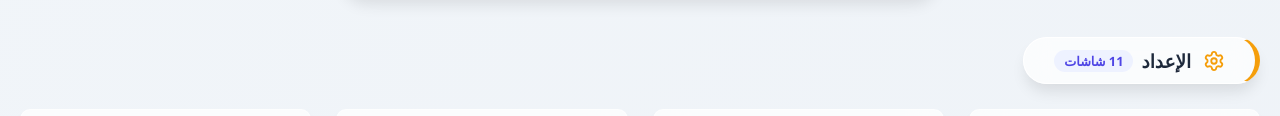
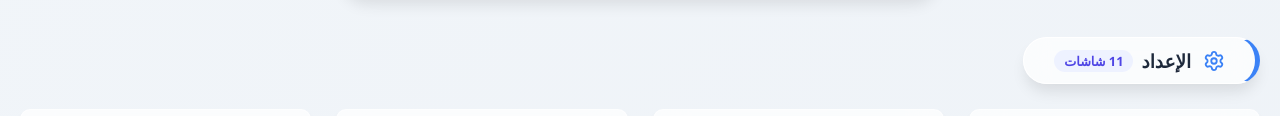
Before and after one commit to ahmedmortada74/InventoriesInteractiveDocsSoh, a plain HTML site: page index.html in a window 1280 px wide. Shown: the part 222-338 px from the top of the page. Drawn offline with nearby package versions, Linux system fonts and the light colour scheme.

Commit message:
fix Icon

```diff
--- a/index.html
+++ b/index.html
@@ -286,61 +286,60 @@
       { id: "UsageApproval_Confirm", title: "تأكيد واعتماد الاستخدام", icon: "check-square", desc: "الاعتماد الطبي النهائي لكميات المواد المستهلكة في العمليات الجراحية والعلاج." },
 
       // 11.  Reporting
-      { id: "Discharged_to_patient_StockBack_details", title: "تقرير الاصناف المنصرفة و المرتجعة على المرضى _ أدوية", icon: "file-chart", desc: "تقرير تفصيلي للأصناف المنصرفة والمرتجعة على المرضى مع إمكانية البحث حسب الفترة، المريض، الصنف، وجهة الدعم، وتصدير النتائج." },
-      { id: "Reprint_Movements_Reports", title: "إعادة طباعة الحركات", icon: "print", desc: "إعادة طباعة مستندات الحركات المخزنية (صرف، استلام، تحويل، طلبات) مع إمكانية البحث حسب المخزن، نوع الحركة، الفترة، الصنف، المورد." },
+      { id: "Discharged_to_patient_StockBack_details", title: "تقرير الاصناف المنصرفة و المرتجعة على المرضى _ أدوية", icon: "bar-chart", desc: "تقرير تفصيلي للأصناف المنصرفة والمرتجعة على المرضى مع إمكانية البحث حسب الفترة، المريض، الصنف، وجهة الدعم، وتصدير النتائج." },
+      { id: "Reprint_Movements_Reports", title: "إعادة طباعة الحركات", icon: "printer", desc: "إعادة طباعة مستندات الحركات المخزنية (صرف، استلام، تحويل، طلبات) مع إمكانية البحث حسب المخزن، نوع الحركة، الفترة، الصنف، المورد." },
       { id: "Item_Inquiry", title: "استعلام عن صنف", icon: "search", desc: "استعلام عن تفاصيل الأصناف المخزنية (الرصيد، الحركات، الدفعات، وحدات القياس، والإعدادات) مع عرض تقرير شامل." },
-      { id: "Expired_Items", title: "تقرير الأصناف منتهية الصلاحية", icon: "calendar-times", desc: "تقرير الأصناف منتهية الصلاحية أو التي تقترب من انتهاء الصلاحية مع إمكانية التصفية حسب المخزن وتاريخ الصلاحية." },
-      { id: "Balance_Report", title: "تقرير أرصدة المخزون", icon: "balance-scale", desc: "تقرير أرصدة المخزون مع إمكانية التصفية حسب المخزن، نوع الصنف، الصنف، التاريخ، وإظهار تفاصيل الدفعات." },
-      { id: "Balance_Report_Live_Balance", title: "تقرير أرصدة المخزون الحي", icon: "chart-line", desc: "تقرير أرصدة المخزون الحي (Live Balance) مع إمكانية التصفية حسب المخزن، الصنف، المادة الفعالة، وإظهار تفاصيل الدفعات." },
-      { id: "Items_Near_EXP", title: "تقرير الأصناف قريبة الانتهاء", icon: "hourglass-half", desc: "تقرير الأصناف التي تقترب من تاريخ انتهاء الصلاحية مع إمكانية تحديد المدة بالأيام والتصفية حسب المخزن." },
-      { id: "Inv_Settlement_Report", "title": "تقرير التسويات", icon: "exchange-alt", desc: "تقرير عمليات التسوية المخزنية (تحويلات بين المخازن، تسويات اللجان، والتسويات الزمنية) مع إمكانية التصفية حسب المخزن، اللجنة، أو الفترة الزمنية." },
+      { id: "Expired_Items", title: "تقرير الأصناف منتهية الصلاحية", icon: "calendar-x", desc: "تقرير الأصناف منتهية الصلاحية أو التي تقترب من انتهاء الصلاحية مع إمكانية التصفية حسب المخزن وتاريخ الصلاحية." },
+      { id: "Balance_Report", title: "تقرير أرصدة المخزون", icon: "scale", desc: "تقرير أرصدة المخزون مع إمكانية التصفية حسب المخزن، نوع الصنف، الصنف، التاريخ، وإظهار تفاصيل الدفعات." },
+      { id: "Balance_Report_Live_Balance", title: "تقرير أرصدة المخزون الحي", icon: "line-chart", desc: "تقرير أرصدة المخزون الحي (Live Balance) مع إمكانية التصفية حسب المخزن، الصنف، المادة الفعالة، وإظهار تفاصيل الدفعات." },
+      { id: "Items_Near_EXP", title: "تقرير الأصناف قريبة الانتهاء", icon: "hourglass", desc: "تقرير الأصناف التي تقترب من تاريخ انتهاء الصلاحية مع إمكانية تحديد المدة بالأيام والتصفية حسب المخزن." },
+      { id: "Inv_Settlement_Report", "title": "تقرير التسويات", icon: "arrow-right-left", desc: "تقرير عمليات التسوية المخزنية (تحويلات بين المخازن، تسويات اللجان، والتسويات الزمنية) مع إمكانية التصفية حسب المخزن، اللجنة، أو الفترة الزمنية." },
       { id: "Rep_Savings_reports", title: "تقرير التوفير", icon: "piggy-bank", desc: "تقرير التوفير (الوفر) للأصناف المخزنية مع إمكانية التصفية حسب نوع الصنف (أدوية/مستلزمات)، المخزن، والفترة الزمنية." },
-      { id: "General_Movements", title: "تقرير الحركات العامة", icon: "exchange-alt", desc: "تقرير شامل لجميع حركات المخزون (دخول، خروج، تحويلات) مع إمكانية التصفية حسب المخزن، نوع الحركة، نوع الصنف، نوع الصرف، الصنف، جهة الدعم، والمورد." },
+      { id: "General_Movements", title: "تقرير الحركات العامة", icon: "arrow-right-left", desc: "تقرير شامل لجميع حركات المخزون (دخول، خروج، تحويلات) مع إمكانية التصفية حسب المخزن، نوع الحركة، نوع الصنف، نوع الصرف، الصنف، جهة الدعم، والمورد." },
       { id: "Stagnant_batchno_report", title: "تقرير الرواكد على مستوى الدفعة", icon: "box", desc: "تقرير الأصناف الراكدة على مستوى الدفعة (التي لم يحدث لها حركة خلال فترة محددة) مع إمكانية تحديد المدة بالأيام." },
-      { id: "Stagnant_items_report", title: "تقرير الرواكد على مستوى الصنف", icon: "cube", desc: "تقرير الأصناف الراكدة على مستوى الصنف (إجمالي جميع الدفعات) التي لم يحدث لها حركة خلال فترة محددة مع إمكانية تحديد المدة بالأيام." },
-      { id: "Stagnant_EffectiveMaterial_report", title: "تقرير الرواكد على مستوى المادة الفعالة", icon: "flask", desc: "تقرير المواد الفعالة الراكدة المرتبطة بأصناف لم يحدث لها حركة خلال فترة محددة مع إمكانية تحديد المدة بالأيام." },
+      { id: "Stagnant_items_report", title: "تقرير الرواكد على مستوى الصنف", icon: "package", desc: "تقرير الأصناف الراكدة على مستوى الصنف (إجمالي جميع الدفعات) التي لم يحدث لها حركة خلال فترة محددة مع إمكانية تحديد المدة بالأيام." },
+      { id: "Stagnant_EffectiveMaterial_report", title: "تقرير الرواكد على مستوى المادة الفعالة", icon: "flask-conical", desc: "تقرير المواد الفعالة الراكدة المرتبطة بأصناف لم يحدث لها حركة خلال فترة محددة مع إمكانية تحديد المدة بالأيام." },
       { id: "Stagnant_stores_report", title: "تقرير الرواكد على مستوى المخازن", icon: "warehouse", desc: "تقرير المخازن الراكدة التي تحتوي على أصناف لم يحدث لها حركة خلال فترة محددة مع إمكانية تحديد المدة بالأيام." },
-      { id: "Stagnant_type_report", title: "تقرير الرواكد على مستوى نوع الصنف", icon: "tags", desc: "تقرير أنواع الأصناف الراكدة التي تحتوي على أصناف لم يحدث لها حركة خلال فترة محددة مع إمكانية تحديد المدة بالأيام." },
+      { id: "Stagnant_type_report", title: "تقرير الرواكد على مستوى نوع الصنف", icon: "tag", desc: "تقرير أنواع الأصناف الراكدة التي تحتوي على أصناف لم يحدث لها حركة خلال فترة محددة مع إمكانية تحديد المدة بالأيام." },
       { id: "Rbt_Stock_increase_report", title: "تقرير الزيادة في المخزون", icon: "arrow-up", desc: "تقرير الزيادة في أرصدة المخزون خلال فترة محددة مع إمكانية تحديد التاريخ وعرض تفاصيل الزيادات." },
       { id: "Disbursement_report", title: "تقرير الصرف", icon: "arrow-down", desc: "تقرير الأصناف المنصرفة من المخزون خلال فترة محددة مع إمكانية التصفية حسب المخزن، الصنف، ونوع التقرير." },
-      { id: "Random_sample_report", title: "تقرير العينة العشوائية", icon: "random", desc: "تقرير عينات الجرد العشوائية مع إمكانية البحث حسب التاريخ أو المخزن، وعرض تفاصيل العينة والأصناف المرتبطة بها." },
-      { id: "ReturnPharmacyPatient", title: "تقرير الأصناف المرتجعة على المرضى", icon: "return", desc: "تقرير الأصناف المرتجعة من المرضى مع إمكانية البحث حسب الفترة الزمنية، السنة المالية، أو رقم ملف المريض." },
-      { id: "DischargedToPatient", title: "تقرير المنصرف على المرضى", icon: "prescription", desc: "تقرير الأصناف المنصرفة للمرضى مع إمكانية البحث حسب الفترة الزمنية، السنة المالية، رقم المريض، الصنف، المخزن، ونوع المريض." },
-      { id: "Discharged_to_patient_medical_supplies", title: "تقرير المنصرف على المرضى - مستلزمات طبية", icon: "bandaid", desc: "تقرير المستلزمات الطبية المنصرفة للمرضى مع إمكانية البحث حسب الفترة الزمنية، السنة المالية، رقم المريض، كود الصنف، جهة الدعم، ونوع المريض (مع احتساب العمر)." },
+      { id: "Random_sample_report", title: "تقرير العينة العشوائية", icon: "shuffle", desc: "تقرير عينات الجرد العشوائية مع إمكانية البحث حسب التاريخ أو المخزن، وعرض تفاصيل العينة والأصناف المرتبطة بها." },
+      { id: "ReturnPharmacyPatient", title: "تقرير الأصناف المرتجعة على المرضى", icon: "corner-down-left", desc: "تقرير الأصناف المرتجعة من المرضى مع إمكانية البحث حسب الفترة الزمنية، السنة المالية، أو رقم ملف المريض." },
+      { id: "DischargedToPatient", title: "تقرير المنصرف على المرضى", icon: "clipboard-plus", desc: "تقرير الأصناف المنصرفة للمرضى مع إمكانية البحث حسب الفترة الزمنية، السنة المالية، رقم المريض، الصنف، المخزن، ونوع المريض." },
+      { id: "Discharged_to_patient_medical_supplies", title: "تقرير المنصرف على المرضى - مستلزمات طبية", icon: "plus-circle", desc: "تقرير المستلزمات الطبية المنصرفة للمرضى مع إمكانية البحث حسب الفترة الزمنية، السنة المالية، رقم المريض، كود الصنف، جهة الدعم، ونوع المريض (مع احتساب العمر)." },
       { id: "chexkValueMatching1", title: "تقرير مراجعة تطابق القيمة بين الوحدات", icon: "calculator", desc: "تقرير مراجعة تطابق القيم بين وحدات القياس المختلفة (الشراء، الاستلام، التخزين، الصرف) للتأكد من صحة التحويلات المحاسبية." },
       { id: "Item_cost_report", title: "تقرير تكلفة الأصناف", icon: "coins", desc: "تقرير تكلفة الأصناف المخزنية مع إمكانية عرض تكلفة جميع الأصناف، صنف محدد، أو أصناف ضمن نوع صنف معين." },
       { id: "Supplier_supply_report", title: "تقرير توريدات الموردين", icon: "truck", desc: "تقرير توريدات الموردين وأوامر الشراء مع إمكانية البحث حسب المورد، الفترة الزمنية، السنة المالية، ونطاق أوامر التوريد." },
       { id: "Store_balance", title: "تقرير رصيد المخزن", icon: "warehouse", desc: "تقرير أرصدة المخازن مع إمكانية عرض الأرصدة بالكمية أو القيمة المالية لمخزن محدد." },
-      { id: "Store_Card", title: "تقرير كارت المخزن", icon: "card", desc: "تقرير كارت المخزن (بطاقة المخزن) لعرض جميع حركات الدخول والخروج على المخزن مع إمكانية التصفية حسب الفترة الزمنية وإظهار تفاصيل الدفعات." },
-      { id: "ConsumptionQuantityAverage", title: "تقرير متوسط الاستهلاك", icon: "chart-line", desc: "تقرير متوسط كميات الاستهلاك اليومي للأصناف مع إمكانية التصفية حسب المخزن، نوع الصنف، أو صنف محدد." },
-      { id: "consumption_rate", title: "تقرير متوسط الاستهلاك - خلال فتره", icon: "chart-line", desc: "تقرير متوسط كميات الاستهلاك اليومي للأصناف خلال فترة زمنية محددة مع إمكانية التصفية حسب المخزن، نوع الصنف، أو صنف محدد." },
+      { id: "Store_Card", title: "تقرير كارت المخزن", icon: "credit-card", desc: "تقرير كارت المخزن (بطاقة المخزن) لعرض جميع حركات الدخول والخروج على المخزن مع إمكانية التصفية حسب الفترة الزمنية وإظهار تفاصيل الدفعات." },
+      { id: "ConsumptionQuantityAverage", title: "تقرير متوسط الاستهلاك", icon: "line-chart", desc: "تقرير متوسط كميات الاستهلاك اليومي للأصناف مع إمكانية التصفية حسب المخزن، نوع الصنف، أو صنف محدد." },
+      { id: "consumption_rate", title: "تقرير متوسط الاستهلاك - خلال فتره", icon: "line-chart", desc: "تقرير متوسط كميات الاستهلاك اليومي للأصناف خلال فترة زمنية محددة مع إمكانية التصفية حسب المخزن، نوع الصنف، أو صنف محدد." },
       { id: "Review_inventory_restriction", title: "تقرير مراجعة قيود المخزون", icon: "book", desc: "تقرير مراجعة القيود المحاسبية للمخزون مع إمكانية البحث حسب الفترة الزمنية، المصدر، ونوع مستند القيد، وعرض تفاصيل القيد للطباعة." },
       { id: "Receipt_monitoring", title: "تقرير مراقبة الاستلامات", icon: "clipboard-list", desc: "تقرير مراقبة عمليات استلام البضائع من الموردين مع إمكانية البحث حسب رقم أمر التوريد، الفترة الزمنية، أو الصنف." },
-      { id: "Stagnant_impact", title: "تقرير مراقبة التأثير على وضع الركود", icon: "chart-pie", desc: "تقرير تحليل تأثير الأصناف الراكدة على المخزون من حيث القيمة والنسبة المئوية مع إمكانية تحديد فترة الركود بالأيام." },
-      { id: "TransferBetweenStores", title: "تقرير مراقبة التحويلات بين المخازن", icon: "exchange-alt", desc: "تقرير مراقبة حركة التحويلات بين المخازن مع إمكانية البحث حسب الفترة الزمنية، السنة المالية، المخزن المصدر، المخزن الوجهة، أو الصنف." },
-      { id: "Warehouse_transfer_monitoring", title: "تقرير مراقبة حركة التحويلات بين المخازن", icon: "arrows-alt-h", desc: "تقرير مراقبة حركة التحويلات والتعزيز بين المخازن مع إمكانية البحث حسب التاريخ، مستند طلب التعزيز، المخزن المحول منه، أو المخزن المحول إليه." },
+      { id: "Stagnant_impact", title: "تقرير مراقبة التأثير على وضع الركود", icon: "pie-chart", desc: "تقرير تحليل تأثير الأصناف الراكدة على المخزون من حيث القيمة والنسبة المئوية مع إمكانية تحديد فترة الركود بالأيام." },
+      { id: "TransferBetweenStores", title: "تقرير مراقبة التحويلات بين المخازن", icon: "arrow-right-left", desc: "تقرير مراقبة حركة التحويلات بين المخازن مع إمكانية البحث حسب الفترة الزمنية، السنة المالية، المخزن المصدر، المخزن الوجهة، أو الصنف." },
+      { id: "Warehouse_transfer_monitoring", title: "تقرير مراقبة حركة التحويلات بين المخازن", icon: "arrow-left-right", desc: "تقرير مراقبة حركة التحويلات والتعزيز بين المخازن مع إمكانية البحث حسب التاريخ، مستند طلب التعزيز، المخزن المحول منه، أو المخزن المحول إليه." },
       { id: "Rpt_Inventory_equation_items_and_type", title: "تقرير معادلة المخزون", icon: "calculator", desc: "تقرير معادلة المخزون (رصيد أول المدة + الوارد = المنصرف + رصيد آخر المدة) للأصناف وأنواع الأصناف مع إمكانية اختيار شكل العرض." },
-      { id: "ItemsInExamination", title: "تقرير موقف الأصناف التى بالفحص", icon: "clipboard-search", desc: "تقرير متابعة الأصناف الموجودة في مرحلة الفحص والاستلام مع إمكانية التصفية حسب نوع الصنف، الصنف، المورد، وحالة العملية (فحص، استلام، إضافة، مراجعة)." },
-      { id: "Effective_Material_Balance", title: "تقرير موقف المادة الفعالة", icon: "flask", desc: "تقرير أرصدة المواد الفعالة والأصناف المرتبطة بها في المخازن مع إمكانية التصفية حسب المخزن والمادة الفعالة وتاريخ التقرير." },
-      { id: "Reorder_Point_Report_SCR", title: "تقرير نقطة إعادة الطلب", icon: "chart-line", desc: "تقرير الأصناف التي وصلت إلى نقطة إعادة الطلب (Reorder Point) مع إمكانية التصفية حسب المخزن، نوع الصنف، أو صنف محدد." },
-      { id: "ItemCard", title: "كارت الصنف الموحد", icon: "card", desc: "كارت حركة الصنف الموحد (المدين والدائن والرصيد) مع إمكانية اختيار الفترة الزمنية، السنة المالية، وشكل التقرير (4 أشكال مختلفة)." }
+      { id: "ItemsInExamination", title: "تقرير موقف الأصناف التى بالفحص", icon: "file-search", desc: "تقرير متابعة الأصناف الموجودة في مرحلة الفحص والاستلام مع إمكانية التصفية حسب نوع الصنف، الصنف، المورد، وحالة العملية (فحص، استلام، إضافة، مراجعة)." },
+      { id: "Effective_Material_Balance", title: "تقرير موقف المادة الفعالة", icon: "flask-conical", desc: "تقرير أرصدة المواد الفعالة والأصناف المرتبطة بها في المخازن مع إمكانية التصفية حسب المخزن والمادة الفعالة وتاريخ التقرير." },
+      { id: "Reorder_Point_Report_SCR", title: "تقرير نقطة إعادة الطلب", icon: "line-chart", desc: "تقرير الأصناف التي وصلت إلى نقطة إعادة الطلب (Reorder Point) مع إمكانية التصفية حسب المخزن، نوع الصنف، أو صنف محدد." },
+      { id: "ItemCard", title: "كارت الصنف الموحد", icon: "credit-card", desc: "كارت حركة الصنف الموحد (المدين والدائن والرصيد) مع إمكانية اختيار الفترة الزمنية، السنة المالية، وشكل التقرير (4 أشكال مختلفة)." }
 
     ];
 
 
     const cycles = {
-      setup: { title: " الإعداد", icon: "settings", color: "#f59e0b" },
+      setup: { title: " الإعداد", icon: "settings", color: "#3b82f6" },
       speculation: { title: " التكهين واستبعاد الأصول", icon: "trash-2", color: "#8b5cf6" },
-      substitution: { title: "الاستبدال   ", icon: "settings", color: "#ef4444" },
-      restrictions: { title: "القيود المخزنية", icon: "settings", color: "#001c52ff" },
-      sales: { title: "  المبيعات والمساهمات الخارجية مقابل ايراد ", icon: "coins", color: "#f59e0b" },
+      substitution: { title: "الاستبدال   ", icon: "repeat", color: "#f59e0b" },
+      restrictions: { title: "القيود المخزنية", icon: "lock", color: "#eab308" },
+      sales: { title: "  المبيعات والمساهمات الخارجية مقابل ايراد ", icon: "dollar-sign", color: "#10b981" },
       addition: { title: " الفحص والإضافة المخزنية", icon: "package-plus", color: "#4f46e5" },
-      dispensation: { title: " الصرف والعهدة والأدوية", icon: "pill", color: "#10b981" },
-      returns: { title: " الارتجاع  للموردين", icon: "rotate-ccw", color: "#ef4444" },
+      dispensation: { title: " الصرف والعهدة والأدوية", icon: "pill", color: "#ec489a" },
+      returns: { title: " الارتجاع  للموردين", icon: "rotate-ccw", color: "#f43f5e" },
       inventory: { title: " الجرد والتسوية والاقفال السنوي", icon: "scale", color: "#06b6d4" },
-      additional: { title: "التحويلات والخدمات المخزنية الإضافية", icon: "settings", color: "#64748b" },
-      reporting: { title: "التقارير ", icon: "book", color: "#64748b" },
-
+      additional: { title: "التحويلات والخدمات المخزنية الإضافية", icon: "layers", color: "#64748b" },
+      reporting: { title: "التقارير ", icon: "file-text", color: "#84cc16" },
     };
 
     const screenCycleMap = {
```
